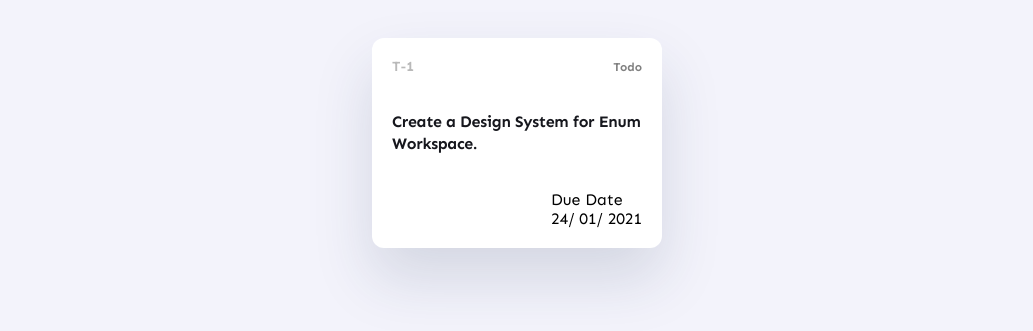
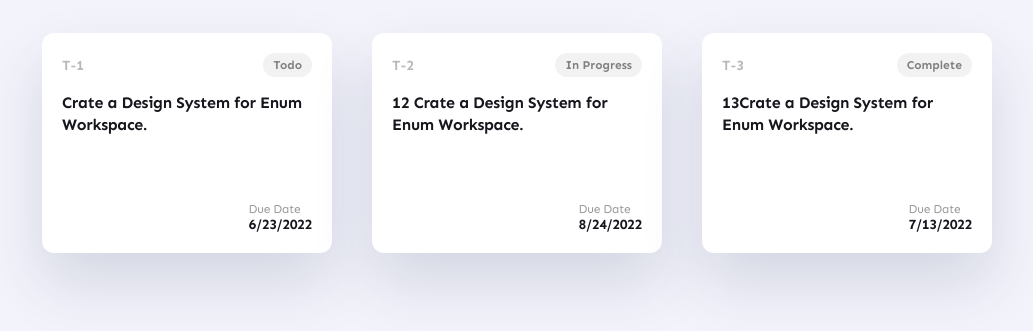
Before and after one commit to Mirceamin/Task-Manager, a React (Create React App) app: page / in a window 1280 px wide. Shown: the part 257-588 px from the top of the page, without its empty margins (123-1156 px from the left). Built offline with nearby package versions, Linux system fonts and the light colour scheme.

Commit message:
Adding Props

```diff
--- a/src/App.js
+++ b/src/App.js
@@ -3,9 +3,55 @@ import TaskCard from "./components/task-card/TaskCard"
 
 
 function App() {
-  return <div className = "appcontainer">
-    <TaskCard />
-  </div>;
+  const id = "T-2"
+  const status = "Todo"
+  const name = "Crate a Design System for Enum Workspace."
+  const dueDate = new Date(2022, 5, 23)
+
+  const data = [
+    {
+      id : "T-1",
+      name : "Crate a Design System for Enum Workspace.",
+      status : "Todo",
+      dueDate: new Date(2022, 5, 23),
+    },
+    {
+      id : "T-2",
+      name : "12 Crate a Design System for Enum Workspace.",
+      status : "In Progress",
+      dueDate: new Date(2022, 7, 24)
+    },
+    {
+      id : "T-3",
+      name : "13Crate a Design System for Enum Workspace.",
+      status : "Complete",
+      dueDate: new Date(2022, 6, 13)
+    },
+
+  ]
+
+  return (
+    <div className = "appcontainer">
+      <TaskCard
+        id = {data[0].id}
+        status = {data[0].status}
+        name = {data[0].name}
+        dueDate = {data[0].dueDate}
+      />
+      <TaskCard
+        id = {data[1].id}
+        status = {data[1].status}
+        name = {data[1].name}
+        dueDate = {data[1].dueDate}
+      />
+      <TaskCard
+        id = {data[2].id}
+        status = {data[2].status}
+        name = {data[2].name}
+        dueDate = {data[2].dueDate}
+      />
+    </div>
+  );
 }
 
 export default App;
--- a/src/components/task-card/TaskCard.css
+++ b/src/components/task-card/TaskCard.css
@@ -1,27 +1,27 @@
 .card-wrapper {
     width: 250px;
-    height: 170px;
+    height: 180px;
     background: #ffffff;
     box-shadow: 0px 30px 60px rgba(32, 56, 85, 0.15);
-    border-radius:12px;
+    border-radius: 12px;
+    display: grid;
+    grid-template-rows: max-content auto max-content;
     padding: 20px;
-    display: flex;
-    flex-direction: column;
-    justify-content: space-between;
+    gap: 15px;
+    margin: 20px;
   }
 
-.card-wrapper p{
+  .card-wrapper p {
     margin: 0;
   }
 
   .card-header {
     display: flex;
     justify-content: space-between;
-    align-items:center;
+    align-items: center;
   }
 
   .card-header p {
-    margin: 0;
     font-size: 14px;
     line-height: 17px;
     color: #b9b9b9;
@@ -32,21 +32,41 @@
     text-align: left;
   }
 
-.card-content p{
+  .card-content p {
     font-weight: 700;
     font-size: 16px;
     line-height: 22px;
     color: #16171d;
-    letter-spacing: -0.02em
+    letter-spacing: -0.02em;
+    overflow: hidden;
+    display: -webkit-box;
+    -webkit-line-clamp: 2;
+    -webkit-box-orient: vertical;
   }
 
   .card-footer {
     display: flex;
     justify-content: flex-end;
-    align-items: center ;
+    align-items: center;
   }
 
-.bendge {
+  .due-date p:first-child {
+    font-weight: 400;
+    font-size: 12px;
+    line-height: 14px;
+    letter-spacing: -0.02em;
+    color: #999999;
+  }
+
+  .due-date p:last-child {
+    font-weight: 700;
+    font-size: 14px;
+    line-height: 17px;
+    letter-spacing: -0.03em;
+    color: #16171d;
+  }
+
+  .badge {
     background-color: #f2f2f2;
     padding: 5px 10px;
     border-radius: 12px;
--- a/src/components/task-card/TaskCard.js
+++ b/src/components/task-card/TaskCard.js
@@ -1,25 +1,26 @@
 import "./TaskCard.css";
 
-function TaskCard() {
-    return <div className = "card-wrapper">
+function TaskCard(props) {
+    return (
+         <div className = "card-wrapper">
         <div className = "card-header">
-            <p className="task-id">T-1</p>
+            <p className="task-id">{props.id}</p>
             <div className = "badge">
-                <p>Todo</p>
+                <p>{props.status}</p>
             </div>
         </div>
         <div className="card-content">
-            <p>Create a Design System for Enum Workspace.</p>
+            <p>{props.name}</p>
 
         </div>
         <div className="card-footer">
-            <div>
-            <p>Due Date</p>
-            <p>24/ 01/ 2021</p>
+            <div className="due-date">
+                <p>Due Date</p>
+                <p>{props.dueDate.toLocaleDateString()}</p>
             </div>
-
         </div>
     </div>
+    );
 }
 
 export default TaskCard;
```
Lines whose indentation alone changed are shown as unchanged.
